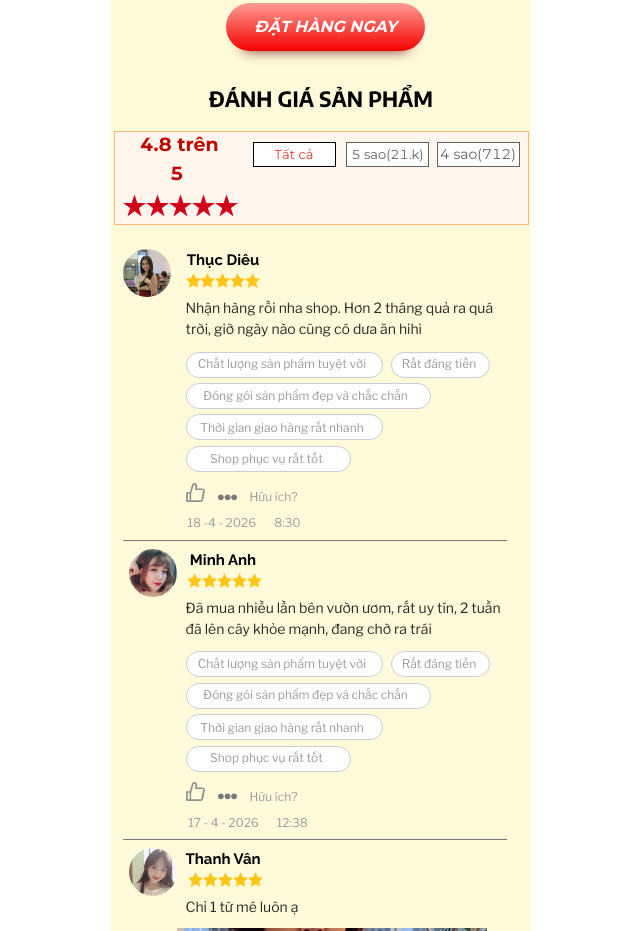
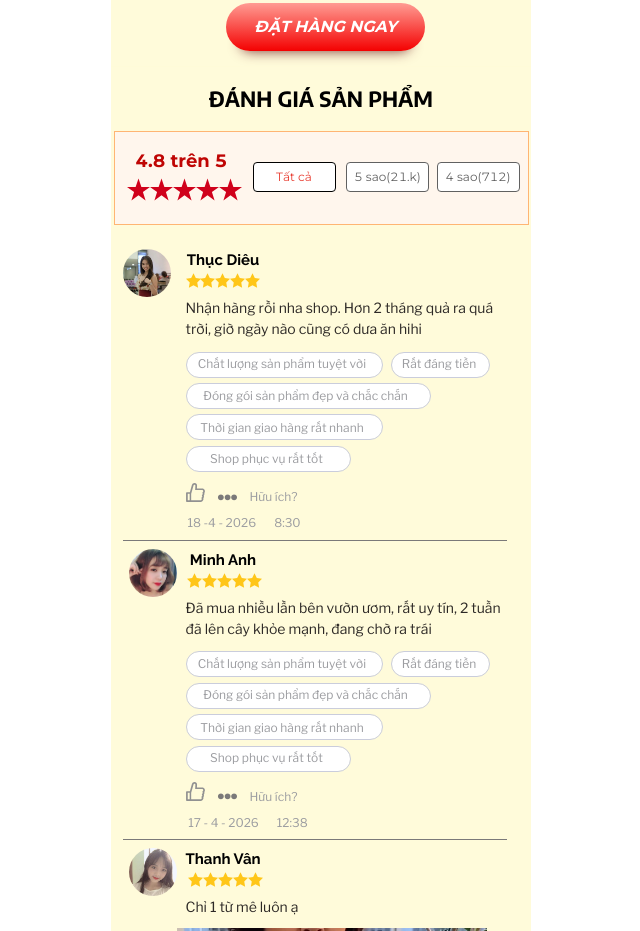
Before and after one commit to ducanhtran727/dua-hau-tao, a plain HTML site: page dist/index.html in a window 1280 px wide. Shown: the part 3270-4201 px from the top of the page, without its empty margins (319-959 px from the left). Drawn offline with Linux system fonts and the light colour scheme.

Commit message:
Align rating summary and review filters

```diff
--- a/dist/page.css
+++ b/dist/page.css
@@ -5,6 +5,38 @@ html, body {
 
 :root {
   --page-scale: 1;
+}
+
+#w-y723evnn {
+  top: 83px;
+  left: 8px;
+  width: 130px;
+  height: 24px;
+}
+
+#w-y723evnn .text-block-css {
+  font-size: 18px;
+  line-height: 24px;
+  white-space: nowrap;
+}
+
+#w-vxis1svz {
+  top: 112px;
+  left: 16px;
+}
+
+#w-44gmw9eu,
+#w-45eavcqz,
+#w-eyq2hqh0 {
+  top: 96px;
+  height: 30px;
+}
+
+#w-44gmw9eu .button-css,
+#w-45eavcqz .button-css,
+#w-eyq2hqh0 .button-css {
+  font-size: 12px;
+  border-radius: 4px;
 }
 
 .pageview {
```
